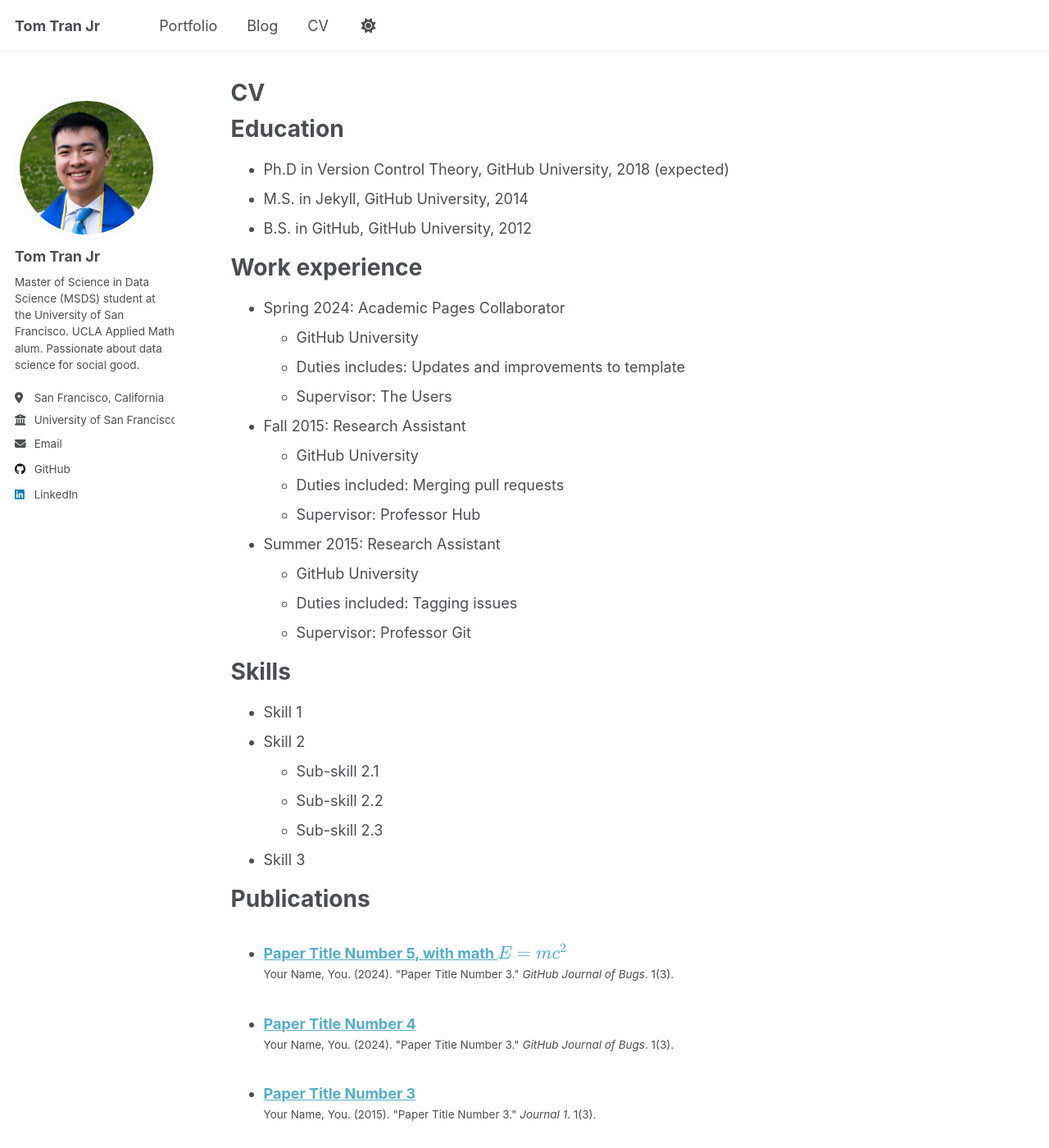
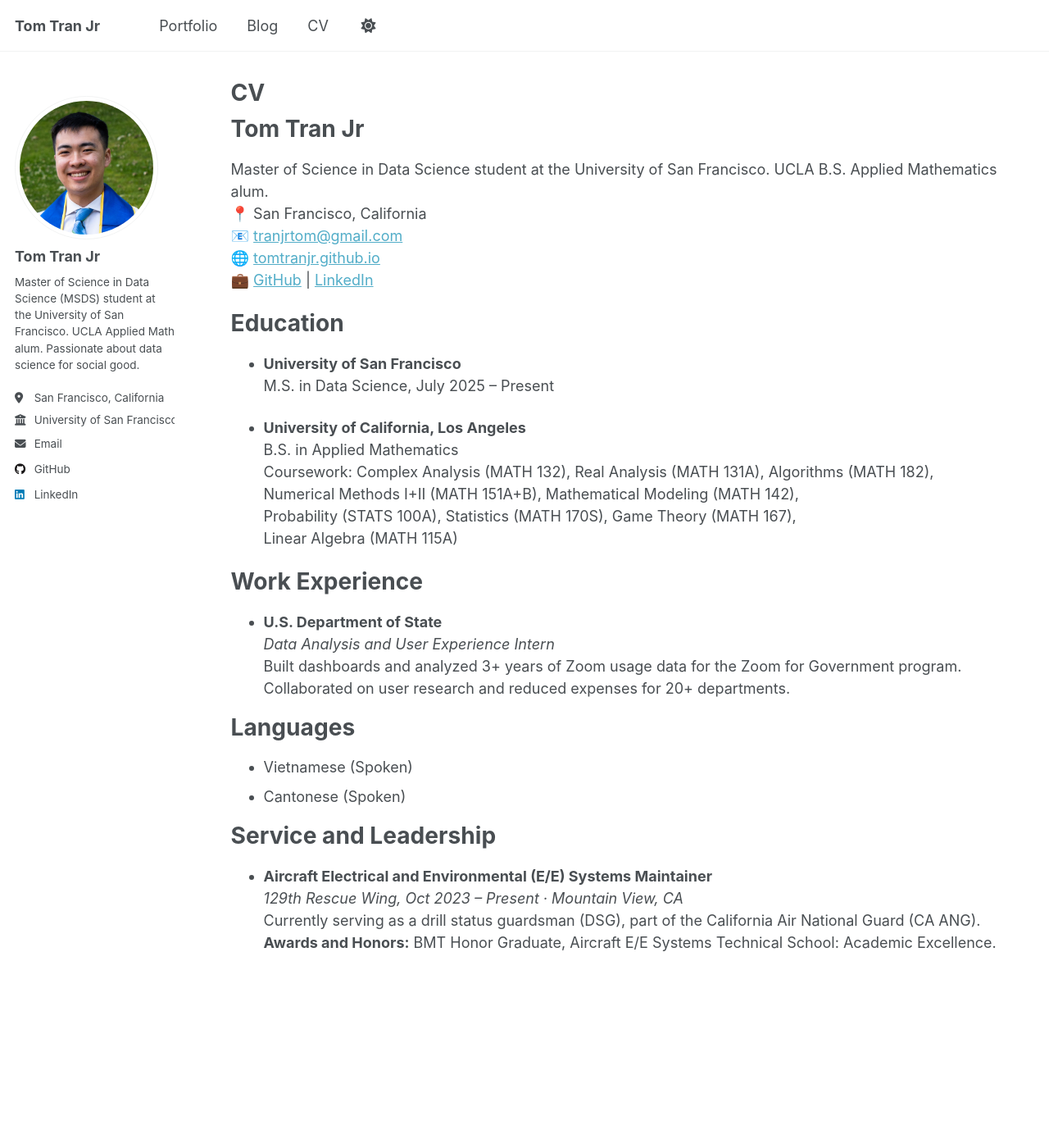
Before and after one commit to tomtranjr/tomtranjr.github.io, a Jekyll site: the page built from _pages/cv.md, in a window 1280 px wide and 1400 px high. Shown: the whole window at 82% size. Built offline with Jekyll 4.4.1, drawn with Linux system fonts in a browser that asks for light colours; a script that is not in the unit is left out; some of the changed text lies outside the part shown.

Commit message:
fixed cv.md

```diff
--- a/_pages/cv.md
+++ b/_pages/cv.md
@@ -9,56 +9,41 @@ redirect_from:
 
 {% include base_path %}
 
+Tom Tran Jr
+======
+Master of Science in Data Science student at the University of San Francisco. UCLA B.S. Applied Mathematics alum.
+📍 San Francisco, California
+📧 [tranjrtom@gmail.com](mailto:tranjrtom@gmail.com)
+🌐 [tomtranjr.github.io](https://tomtranjr.github.io)
+💼 [GitHub](https://github.com/tomtranjr) | [LinkedIn](https://www.linkedin.com/in/tomtranjr/)
+
 Education
 ======
-* Ph.D in Version Control Theory, GitHub University, 2018 (expected)
-* M.S. in Jekyll, GitHub University, 2014
-* B.S. in GitHub, GitHub University, 2012
+* **University of San Francisco**
+  M.S. in Data Science, July 2025 – Present
 
-Work experience
+* **University of California, Los Angeles**
+  B.S. in Applied Mathematics
+  Coursework: Complex Analysis (MATH 132), Real Analysis (MATH 131A), Algorithms (MATH 182),
+  Numerical Methods I+II (MATH 151A+B), Mathematical Modeling (MATH 142),
+  Probability (STATS 100A), Statistics (MATH 170S), Game Theory (MATH 167),
+  Linear Algebra (MATH 115A)
+
+Work Experience
 ======
-* Spring 2024: Academic Pages Collaborator
-  * GitHub University
-  * Duties includes: Updates and improvements to template
-  * Supervisor: The Users
+* **U.S. Department of State**
+  *Data Analysis and User Experience Intern*
+  Built dashboards and analyzed 3+ years of Zoom usage data for the Zoom for Government program.
+  Collaborated on user research and reduced expenses for 20+ departments.
 
-* Fall 2015: Research Assistant
-  * GitHub University
-  * Duties included: Merging pull requests
-  * Supervisor: Professor Hub
+Languages
+======
+* Vietnamese (Spoken)
+* Cantonese (Spoken)
 
-* Summer 2015: Research Assistant
-  * GitHub University
-  * Duties included: Tagging issues
-  * Supervisor: Professor Git
-
-Skills
+Service and Leadership
 ======
-* Skill 1
-* Skill 2
-  * Sub-skill 2.1
-  * Sub-skill 2.2
-  * Sub-skill 2.3
-* Skill 3
-
-Publications
-======
-  <ul>{% for post in site.publications reversed %}
-    {% include archive-single-cv.html %}
-  {% endfor %}</ul>
-
-Talks
-======
-  <ul>{% for post in site.talks reversed %}
-    {% include archive-single-talk-cv.html  %}
-  {% endfor %}</ul>
-
-Teaching
-======
-  <ul>{% for post in site.teaching reversed %}
-    {% include archive-single-cv.html %}
-  {% endfor %}</ul>
-
-Service and leadership
-======
-* Currently signed in to 43 different slack teams
+* **Aircraft Electrical and Environmental (E/E) Systems Maintainer**
+  *129th Rescue Wing, Oct 2023 – Present · Mountain View, CA*
+  Currently serving as a drill status guardsman (DSG), part of the California Air National Guard (CA ANG).
+  **Awards and Honors:** BMT Honor Graduate, Aircraft E/E Systems Technical School: Academic Excellence.
```
